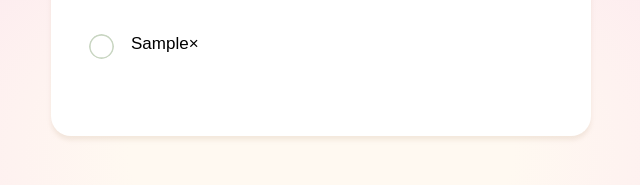
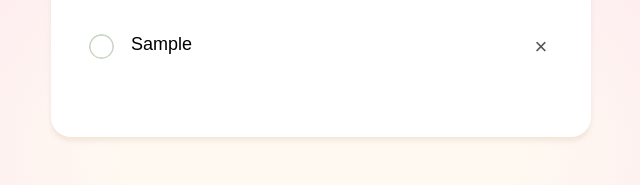
Before and after one commit to beatrizmessias/to-do-list-app, a plain HTML site: page index.html in a window 1280 px wide. Both pictures are taken after typing "Sample" into the empty fields and a click on the button "Add". Shown: the part 251-436 px from the top of the page, 319-959 px from the left. Drawn offline with Linux system fonts and the light colour scheme.

Commit message:
fix: Correct task style

```diff
--- a/style.css
+++ b/style.css
@@ -59,7 +59,7 @@ button {
 
 ul li {
     list-style: none;
-    font-size: 17px;
+    font-size: 18px;
     padding: 12px 8px 12px 50px;
     user-select: none;
     cursor: pointer;
@@ -87,3 +87,20 @@ ul li.checked {
 ul li.checked::before {
     background-image: url(images/checked.svg);
 }
+
+ul li span {
+    position: absolute;
+    right: 0;
+    top: 5px;
+    width: 40px;
+    height: 40px;
+    font-size: 22px;
+    color: #555;
+    line-height: 40px;
+    text-align: center;
+    border-radius: 50%;
+}
+
+ul li span:hover {
+    background: #edeef0;
+}
```
